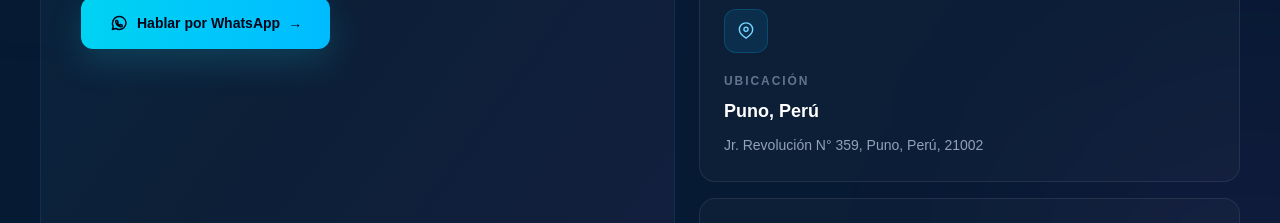
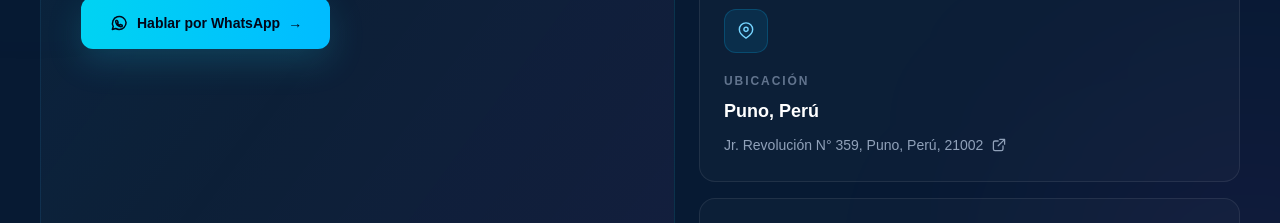
Before and after one commit to joakoguzp/puno-tech, a Next.js app: page / in a window 1280 px wide. Shown: the part 9660-9883 px from the top of the page. Built offline with nearby package versions, Linux system fonts and the light colour scheme.

Commit message:
Make PUNO TECH address open in Google Maps

```diff
--- a/src/components/sections/Contact.tsx
+++ b/src/components/sections/Contact.tsx
@@ -470,9 +470,19 @@ export default function Contact() {
 
               <p className="mt-2 text-lg font-bold text-white">Puno, Perú</p>
 
-              <p className="mt-2 text-sm leading-6 text-slate-400">
-                Jr. Revolución N° 359, Puno, Perú, 21002
-              </p>
+              <a
+                href="https://www.google.com/maps/search/?api=1&query=Jr.+Revoluci%C3%B3n+359%2C+Puno%2C+Per%C3%BA"
+                target="_blank"
+                rel="noopener noreferrer"
+                className="mt-2 inline-flex items-start gap-2 text-sm leading-6 text-slate-400 transition-colors hover:text-cyan-300"
+                aria-label="Ver ubicación de PUNO TECH en Google Maps"
+              >
+                <span>Jr. Revolución N° 359, Puno, Perú, 21002</span>
+                <svg viewBox="0 0 20 20" fill="none" stroke="currentColor" strokeWidth="1.6" className="mt-1 h-4 w-4 shrink-0" aria-hidden="true">
+                  <path d="M11 3h6v6M17 3l-8 8" strokeLinecap="round" strokeLinejoin="round" />
+                  <path d="M15 11v4a2 2 0 0 1-2 2H5a2 2 0 0 1-2-2V7a2 2 0 0 1 2-2h4" strokeLinecap="round" strokeLinejoin="round" />
+                </svg>
+              </a>
             </div>
 
             {/* Atención */}
```
